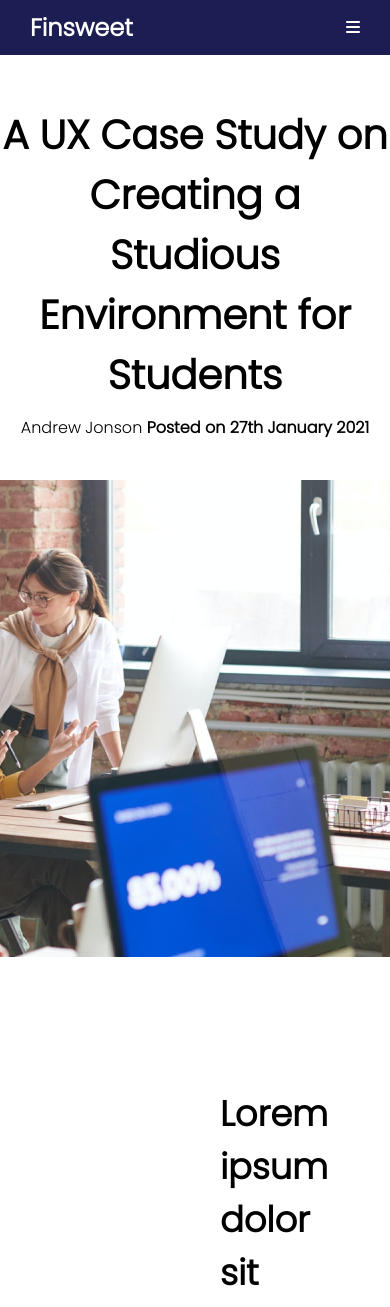
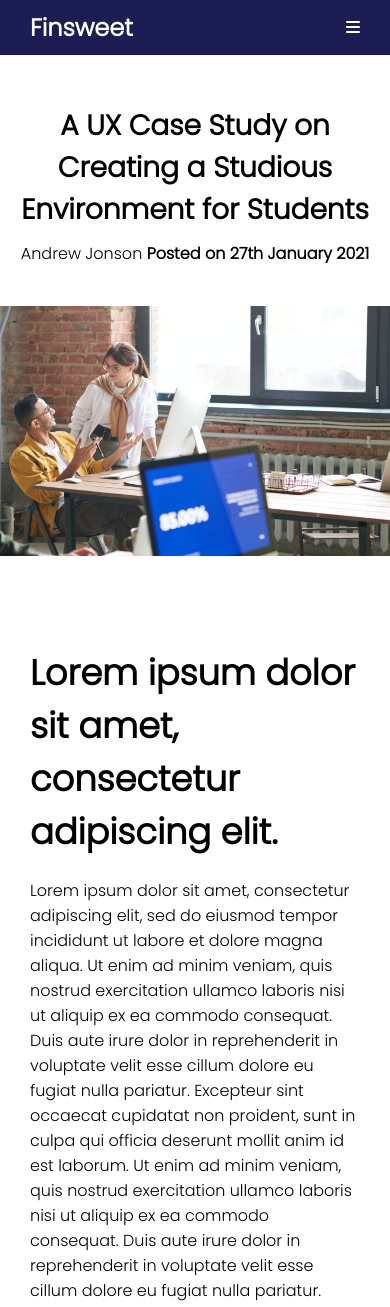
Before and after one commit to Shakhmurad7/finsweet, a React (Vite) app: page /Single in a window 390 px wide. Shown: the top 1307 px of the page. Built offline with nearby package versions, Linux system fonts and the light colour scheme.

Commit message:
add responsive in contact page

```diff
--- a/src/NavbarMetodlar/Blog-Single/Single.module.css
+++ b/src/NavbarMetodlar/Blog-Single/Single.module.css
@@ -31,3 +31,13 @@
     border-radius: 50%;
     content: "";
 }
+@media(max-width:900px){
+    .Container{
+        padding:50px;
+    }
+}
+@media(max-width:520px){
+    .Container{
+        padding:10px;
+    }
+}
--- a/src/NavbarMetodlar/Blog/Blog.module.css
+++ b/src/NavbarMetodlar/Blog/Blog.module.css
@@ -47,3 +47,14 @@
 .blogpage-icon:hover{
     gap: 20px;
 }
+.BlogPage-text-top img{
+    width: 100%;
+    min-height: 250px;
+    height: 100%;
+    object-fit: cover;
+}
+@media(max-width:750px){
+    .BlogPage-text-top h2{
+        font-size: 28px;
+    }
+}
--- a/src/NavbarMetodlar/ContactPage/Contact.module.css
+++ b/src/NavbarMetodlar/ContactPage/Contact.module.css
@@ -23,6 +23,9 @@ body {
 .content-top-text p{
     width: 100%;
     max-width: 500px;
+}
+.Big-content-container{
+    margin: 20px;
 }
 .container-content{
     margin: 50px 0;
@@ -76,3 +79,11 @@ body {
     justify-content: center;
     align-items: center;
 }
+@media(max-width:560px){
+    .content-row{
+        flex-direction: column;
+    }
+    .container-content{
+        padding: 20px;
+    }
+}
```
